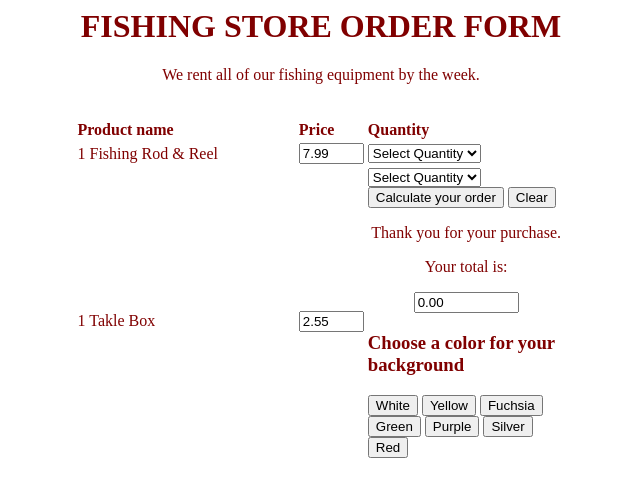
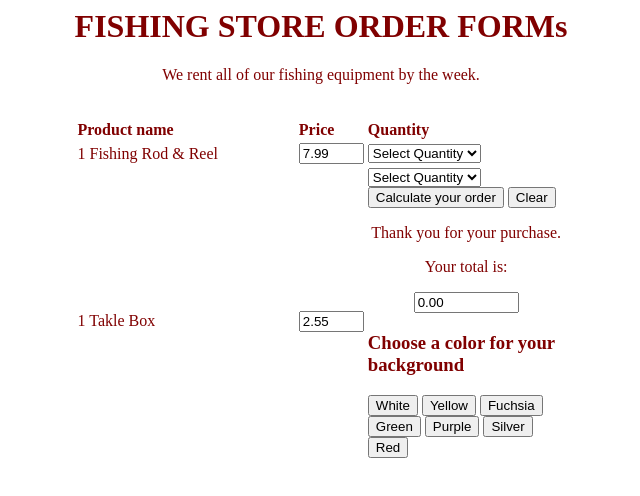
Before and after one commit to perseverandz/MIDTERM-EXAM2, a plain HTML site: page index.html in a window 1280 px wide. Shown: the whole page, without its empty margins (319-959 px from the left). Drawn offline with Linux system fonts and the light colour scheme.

Commit message:
Update index.html

```diff
--- a/index.html
+++ b/index.html
@@ -4,7 +4,7 @@
     </head>
 
 <body text="#800000">
-<h1 align="center">FISHING STORE ORDER FORM</h1>
+<h1 align="center">FISHING STORE ORDER FORMs</h1>
 <p align="center">We rent all of our fishing equipment by the week.</p>
 
 <form method ="post" name ="form" action="javascript:void(0)">
```
